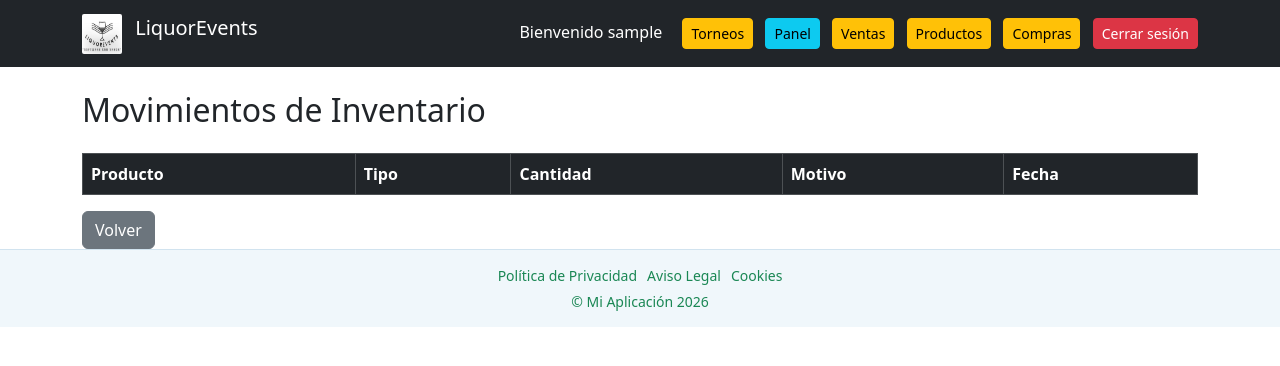
After one commit to Nataly2802/LiquorEventsDjango, a Django app: page /movimientos/ in a window 1280 px wide. The commit adds this page. Shown: the top 366 px of the page. Run offline with Django 5.2, Linux system fonts and the light colour scheme; the visitor is signed in with stand-in values (Sample User, id 1); data that the repository does not hold is empty.

Commit message:
Lista de movimientos de inventario

```diff
--- a/inventario/templates/inventario/compra.html
+++ b/inventario/templates/inventario/compra.html
@@ -1,3 +1,5 @@
+{% extends 'base/base.html' %}
+{% block contenido %}
 <h2>Registrar Compra</h2>
 
 <form method="post">
@@ -20,3 +22,4 @@
 </form>
 
 <a href="{% url 'lista_productos' %}">Volver</a>
+{% endblock %}
--- a/inventario/templates/inventario/form_producto.html
+++ b/inventario/templates/inventario/form_producto.html
@@ -1,3 +1,6 @@
+{% extends 'base/base.html' %}
+{% block contenido %}
+
 <h2>Formulario Producto</h2>
 
 <form method="post">
@@ -8,3 +11,4 @@
 </form>
 
 <a href="{% url 'lista_productos' %}">Volver</a>
+{% endblock %}
--- /dev/null
+++ b/inventario/templates/inventario/movimientos.html
@@ -0,0 +1,40 @@
+{% extends 'base/base.html' %}
+{% block contenido %}
+
+<h2 class="mb-4">Movimientos de Inventario</h2>
+
+<table class="table table-bordered table-striped">
+    <thead class="table-dark">
+        <tr>
+            <th>Producto</th>
+            <th>Tipo</th>
+            <th>Cantidad</th>
+            <th>Motivo</th>
+            <th>Fecha</th>
+        </tr>
+    </thead>
+
+    <tbody>
+        {% for m in movimientos %}
+        <tr>
+            <td>{{ m.producto.nombre }}</td>
+
+            <td>
+                {% if m.tipo == "Entrada" %}
+                    <span class="badge bg-success">Entrada</span>
+                {% else %}
+                    <span class="badge bg-danger">Salida</span>
+                {% endif %}
+            </td>
+
+            <td>{{ m.cantidad }}</td>
+            <td>{{ m.motivo }}</td>
+            <td>{{ m.fecha }}</td>
+        </tr>
+        {% endfor %}
+    </tbody>
+</table>
+
+<a href="{% url 'dashboard' %}" class="btn btn-secondary">Volver</a>
+
+{% endblock %}
--- a/inventario/templates/inventario/productos.html
+++ b/inventario/templates/inventario/productos.html
@@ -1,3 +1,6 @@
+{% extends 'base/base.html' %}
+{% block contenido %}
+
 <h2>Lista de Productos</h2>
 
 <a href="{% url 'crear_producto' %}">Crear Producto</a>
@@ -40,3 +43,5 @@
     </tr>
     {% endfor %}
 </table>
+
+{% endblock %}
--- a/inventario/urls.py
+++ b/inventario/urls.py
@@ -16,4 +16,5 @@ urlpatterns = [
     path('productos/eliminar/<int:id>/', views.eliminar_producto, name='eliminar_producto'),
     path('compras/', views.registrar_compra, name='registrar_compra'),
     path('compras/lista/', views.lista_compras, name='lista_compras'),
+    path('movimientos/', views.movimientos_inventario, name='movimientos_inventario'),
 ]
--- a/inventario/views.py
+++ b/inventario/views.py
@@ -578,3 +578,11 @@ def lista_compras(request):
     return render(request, 'inventario/lista_compras.html', {
         'compras': compras
     })
+
+@login_required
+def movimientos_inventario(request):
+    movimientos = MovimientoInventario.objects.all().order_by('-fecha')
+
+    return render(request, 'inventario/movimientos.html', {
+        'movimientos': movimientos
+    })
```
Also changed, not shown: inventario/templates/inventario/lista_compras.html (+15 -2 lines).
